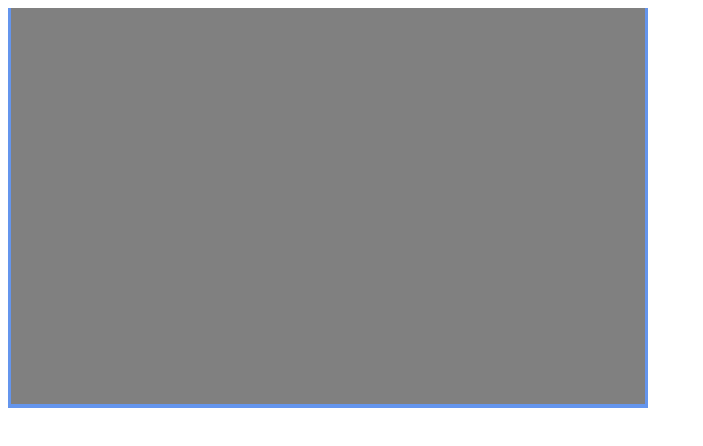
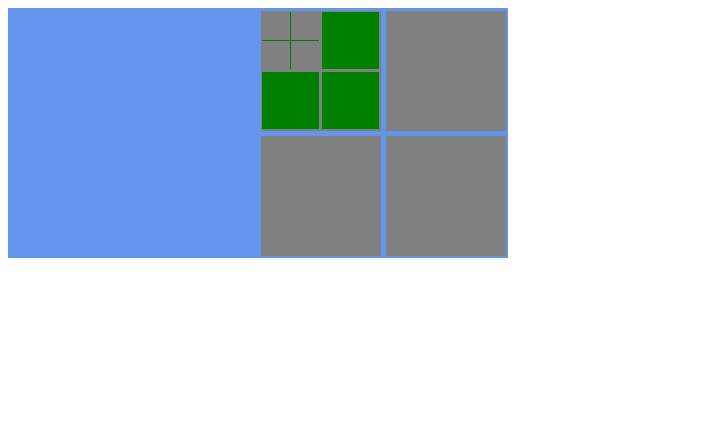
Before and after one commit to regbake/weather-ui, a plain HTML site: page index.html in a window 1280 px wide. Shown: the whole page, without its empty margins (0-703 px from the left). Drawn offline with nearby package versions, Linux system fonts and the light colour scheme.

Commit message:
displaying a griddizle

```diff
--- a/index.html
+++ b/index.html
@@ -10,24 +10,48 @@
     </script>
     <style>
       .outer {
-        height: 50vh;
-        width: 50vw;
+        height: 250px;
+        width: 250px;
         background-color: cornflowerblue;
-        display: flex;
+        /* display: flex; */
+        float: left;
+        /* justify-content: center;
+        align-items: center; */
+        /* margin: 1px; */
+        box-sizing: border-box;
       }
 
       .tile {
-        height: 99%;
-        width: 99%;
+        height: 48%;
+        width: 48%;
         background-color: grey;
-        margin: 0 auto;
+        float: left;
+        margin: 1%;
+        /* margin: 0 auto; */
+      }
+
+      .green {
+        background-color: green;
       }
     </style>
   </head>
   <body>
+    <div class="outer"></div>
     <div class="outer">
       <div class="tile">
+        <div class="tile green">
+          <div class="tile"></div>
+          <div class="tile"></div>
+          <div class="tile"></div>
+          <div class="tile"></div>
+        </div>
+        <div class="tile green"></div>
+        <div class="tile green"></div>
+        <div class="tile green"></div>
       </div>
+      <div class="tile"></div>
+      <div class="tile"></div>
+      <div class="tile"></div>
     </div>
 
     <script>
@@ -42,8 +66,10 @@
       function handleClick() {
         clickCount++;
 
-        $('.tile').width(tileWidth--);
-        $('.tile').height(tileHeight--);
+        // $('.tile').width(tileWidth*.98);
+        // $('.tile').height(tileHeight*.98);
+
+        console.log("w/h", tileWidth, tileHeight)
 
       }
     </script>
```
